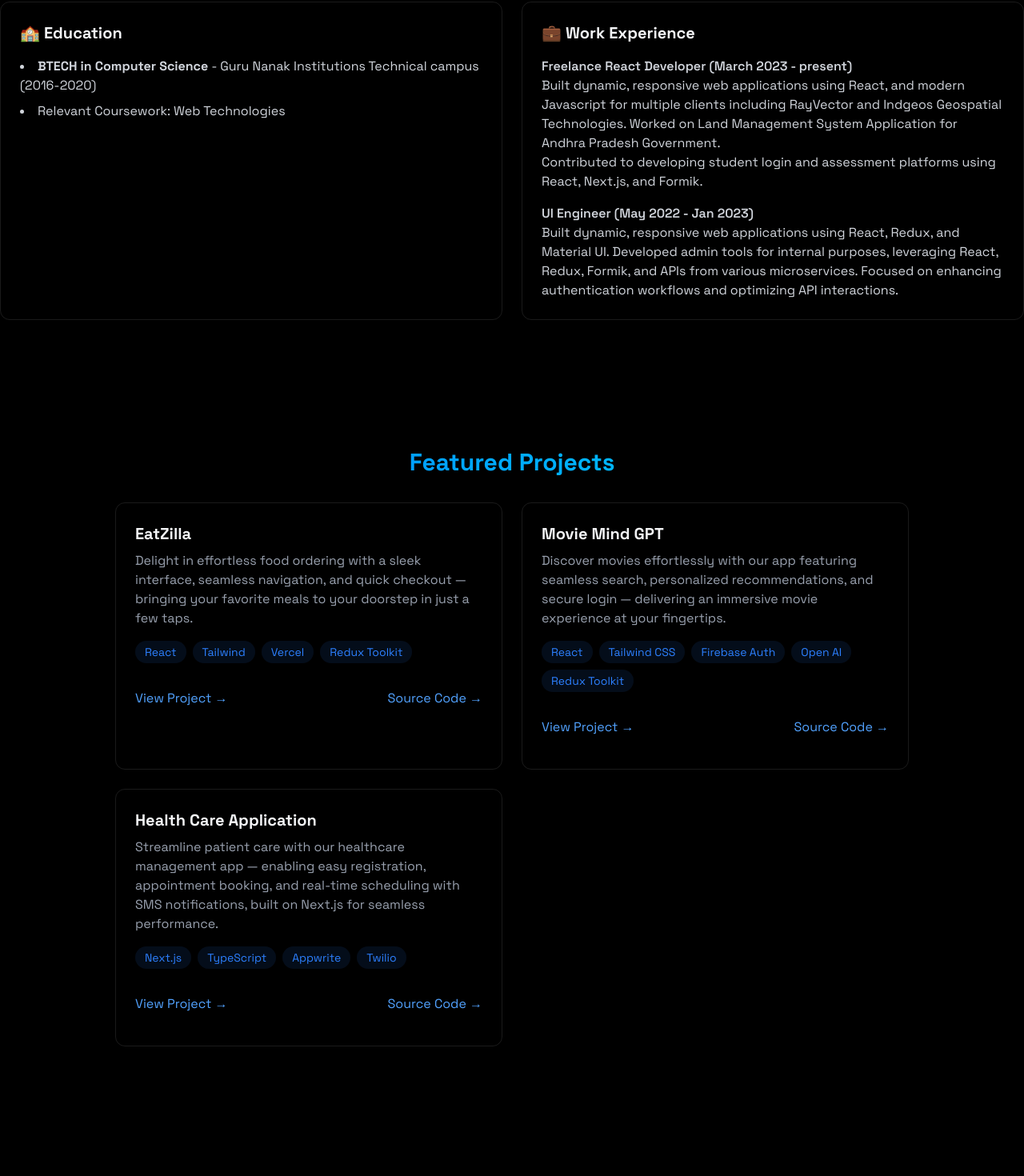
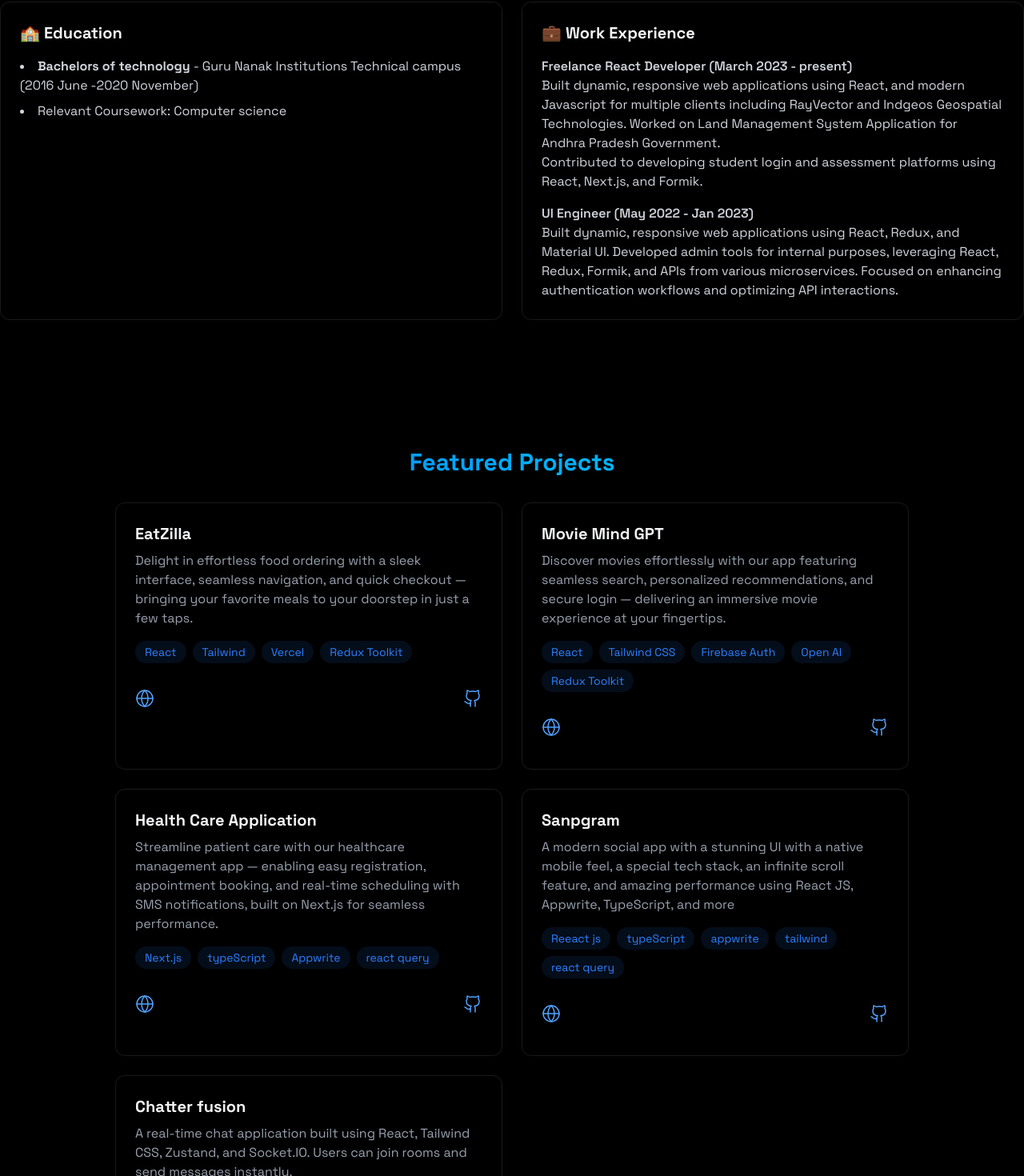
Before and after one commit to chandrashekar19/chandras-dev, a React (Vite) app: page / in a window 1280 px wide. Shown: the part 1500-2970 px from the top of the page at 80% size. Built offline with nearby package versions, Linux system fonts and the light colour scheme.

Commit message:
updated: the project section

```diff
--- a/src/components/sections/about-me.jsx
+++ b/src/components/sections/about-me.jsx
@@ -87,10 +87,10 @@ export const About = () => {
             <h3 className="text-xl font-bold mb-4"> 🏫 Education </h3>
             <ul className="list-disc list-inside text-gray-300 space-y-2">
               <li>
-                <strong> BTECH in Computer Science </strong> - Guru Nanak
-                Institutions Technical campus (2016-2020)
+                <strong> Bachelors of technology </strong> - Guru Nanak
+                Institutions Technical campus (2016 June -2020 November)
               </li>
-              <li>Relevant Coursework: Web Technologies</li>
+              <li>Relevant Coursework: Computer science</li>
             </ul>
           </div>
 
--- a/src/components/sections/projects-core.jsx
+++ b/src/components/sections/projects-core.jsx
@@ -1,5 +1,6 @@
 import { RevealOnScroll } from "../reveal-onscroll";
 import { projectsData } from "../../constants";
+import { Github, Globe } from "lucide-react";
 
 export const Projects = () => {
   return (
@@ -37,7 +38,7 @@ export const Projects = () => {
                     rel="noopener noreferrer"
                     className="text-blue-400 hover:text-blue-300 transition-colors my-4"
                   >
-                    View Project →
+                    <Globe size={24} strokeWidth={1.5} />
                   </a>
                   <a
                     href={project.codeLink}
@@ -45,7 +46,7 @@ export const Projects = () => {
                     rel="noopener noreferrer"
                     className="text-blue-400 hover:text-blue-300 transition-colors my-4"
                   >
-                    Source Code →
+                    <Github size={24} strokeWidth={1.5} />
                   </a>
                 </div>
               </div>
--- a/src/constants/index.js
+++ b/src/constants/index.js
@@ -25,8 +25,37 @@ export const projectsData = [
     title: "Health Care Application",
     description:
       "Streamline patient care with our healthcare management app — enabling easy registration, appointment booking, and real-time scheduling with SMS notifications, built on Next.js for seamless performance.",
-    techStack: ["Next.js", "TypeScript", "Appwrite", "Twilio"],
+    techStack: ["Next.js", "typeScript", "Appwrite", "react query"],
     liveLink: "https://health-care-amber.vercel.app/",
     codeLink: "https://github.com/chandrashekar19/health-care",
   },
+  {
+    title: "Sanpgram",
+    description:
+      "A modern social app with a stunning UI with a native mobile feel, a special tech stack, an infinite scroll feature, and amazing performance using React JS, Appwrite, TypeScript, and more ",
+    techStack: [
+      "Reeact js",
+      "typeScript",
+      "appwrite",
+      "tailwind",
+      "react query",
+    ],
+    liveLink: "https://snapgram-orcin-nu.vercel.app/",
+    codeLink: "https://github.com/chandrashekar19/social-media-app",
+  },
+  {
+    title: "Chatter fusion",
+    description:
+      "A real-time chat application built using React, Tailwind CSS, Zustand, and Socket.IO. Users can join rooms and send messages instantly.",
+    techStack: [
+      "React js",
+      "JavaScript",
+      "tailwind css",
+      "node js",
+      "zustand",
+      "socket.io",
+    ],
+    liveLink: "https://chatter-fusion.vercel.app/",
+    codeLink: "https://github.com/chandrashekar19/chatter-fusion",
+  },
 ];
```
